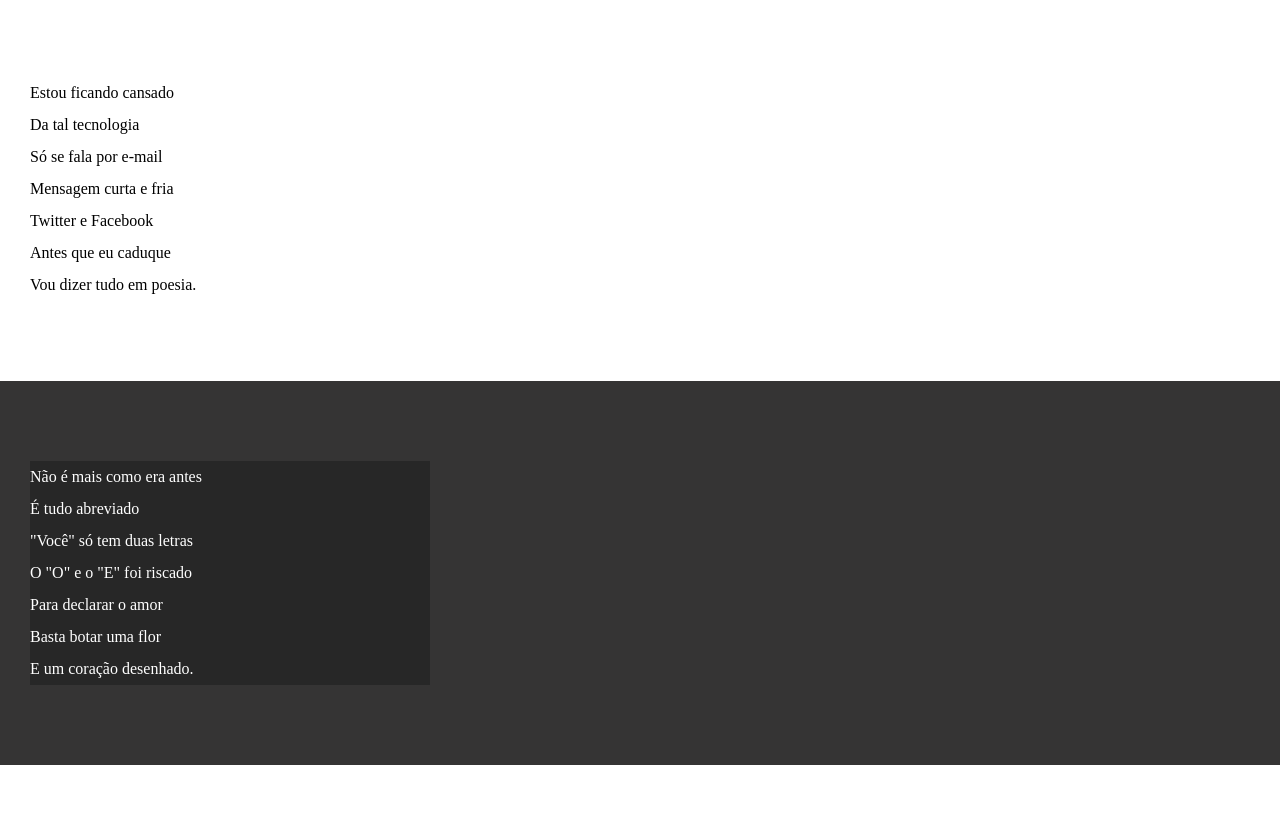
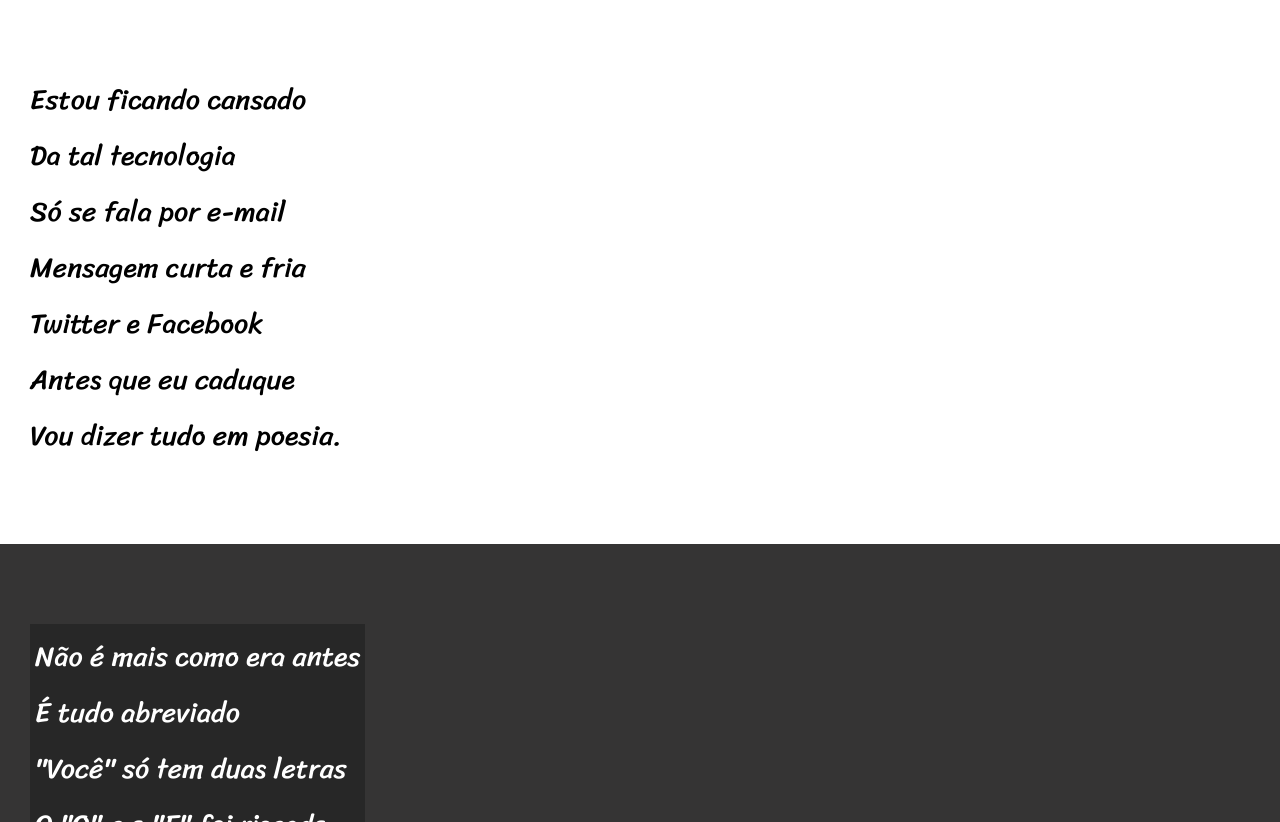
Before and after one commit to Ygzzzzz/html-css, a plain HTML site: page Desafios/d012/index.html in a window 1280 px wide. Shown: the part 268-1090 px from the top of the page. Drawn offline with Linux system fonts and the light colour scheme.

Commit message:
Update style.css

```diff
--- a/Desafios/d012/style.css
+++ b/Desafios/d012/style.css
@@ -1,5 +1,16 @@
 @charset "UTF-8";
 
+@import url('https://fonts.googleapis.com/css2?family=Passion+One&display=swap');
+
+@import url('https://fonts.googleapis.com/css2?family=Sriracha&display=swap');
+
+:root {
+
+    --fonte1: Verdana, Geneva, Tahoma, sans-serif;
+    --fonte2: 'Passion One', cursive;
+    --fonte3: 'Sriracha', cursive;
+
+}
 * {
     margin: 0;
     padding: 0;
@@ -9,6 +20,7 @@ html, body {
     min-height: 100vh;
     font-size: 1em;
     background-color: darkgray;
+    font-family: var(--fonte1);
 }
 
 header {
@@ -21,10 +33,10 @@ header > h1 {
     padding-top: 50px;
     font-size: 10vw;
     font-variant: small-caps;
+    font-family: var(--fonte2);
 }
 
 header > p {
-    font-size: 2vh;
     padding-bottom: 50px;
 }
 
@@ -43,6 +55,8 @@ section {
     padding-bottom: 10vh;
     line-height: 2em;
     padding-left: 30px;
+    font-family: var(--fonte3);
+    font-size: 3.5vh;
 }
 
 section.normal {
@@ -62,9 +76,9 @@ section.imagem {
 }
 
 section.imagem > p {
-    width: 400px;
+    display: inline-block;
+    padding: 5px;
     background-color: rgba(0, 0, 0, 0.26);
-
 }
 
 
```
